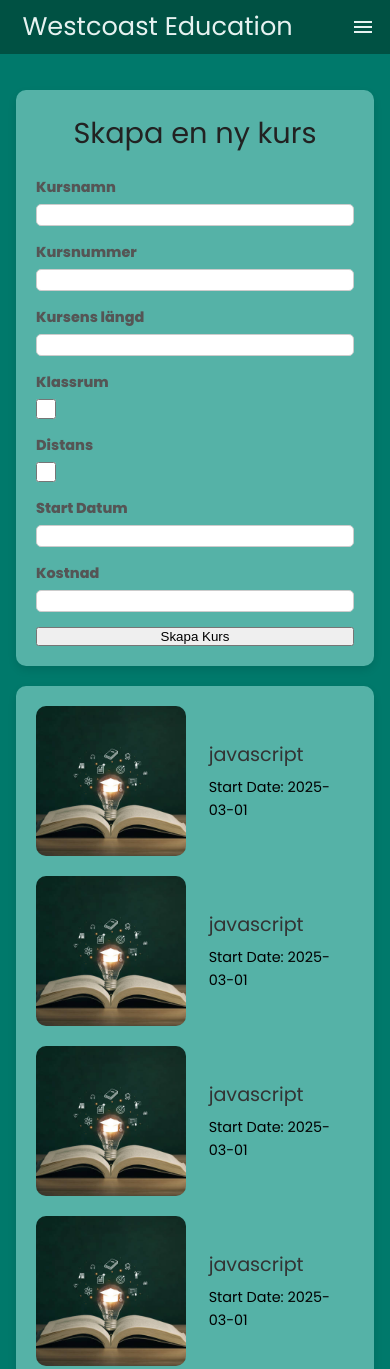
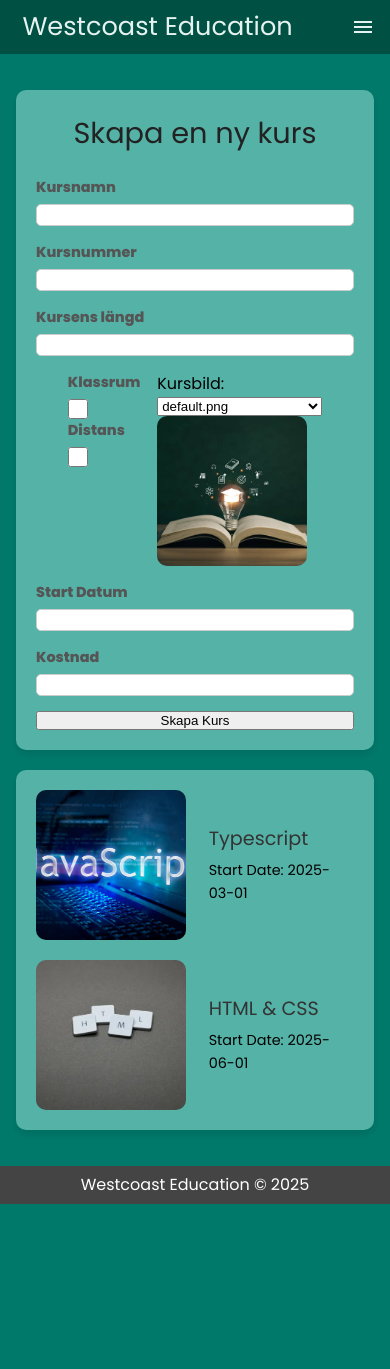
Before and after one commit to Manzai-1/wcoast-ed, a website with bundled scripts: page src/pages/admin-courses.html in a window 390 px wide. Shown: the top 1369 px of the page. After the commit the page ends 1204 px from the top, so only its background shows below. Built offline with nearby package versions, Linux system fonts and the light colour scheme; data requests are answered from the project's data file.

Commit message:
Add option to choose course image during course creation and course update

```diff
--- a/db.json
+++ b/db.json
@@ -1,263 +1,27 @@
 {
   "courses": [
     {
-      "title": "javascript",
-      "courseNr": "123",
-      "lengthDays": "144",
-      "onSite": "Nej",
-      "remote": "Ja",
+      "id": "24f6",
+      "title": "Typescript",
+      "courseNr": "288",
+      "lengthDays": "14",
+      "onSite": "Ja",
+      "remote": "Nej",
       "startDate": "2025-03-01",
       "price": "5000",
-      "imgUrl": "../../src/assets/images/no-img.png",
-      "id": "8b89"
-    },
-    {
-      "id": "343f",
-      "title": "javascript",
-      "courseNr": "123",
-      "lengthDays": "14",
-      "onSite": "Nej",
-      "remote": "Ja",
-      "startDate": "2025-03-01",
-      "price": "5000",
-      "imgUrl": "../../src/assets/images/no-img.png"
-    },
-    {
-      "title": "javascript",
-      "courseNr": "123",
-      "lengthDays": "14",
-      "onSite": "Ja",
-      "remote": "Ja",
-      "startDate": "2025-03-01",
-      "price": "5000",
-      "imgUrl": "../../src/assets/images/no-img.png",
-      "id": "2fd4"
-    },
-    {
-      "id": "83a2",
-      "title": "javascript",
-      "courseNr": "123",
-      "lengthDays": "14",
-      "onSite": "Nej",
-      "remote": "Ja",
-      "startDate": "2025-03-01",
-      "price": "5000",
-      "imgUrl": "../../src/assets/images/no-img.png"
-    },
-    {
-      "id": "9ba5",
-      "title": "javascript",
-      "courseNr": "123",
-      "lengthDays": "14",
-      "onSite": "Nej",
-      "remote": "Ja",
-      "startDate": "2025-03-01",
-      "price": "5000",
-      "imgUrl": "../../src/assets/images/no-img.png"
-    },
-    {
-      "id": "8a76",
-      "title": "javascript",
-      "courseNr": "123",
-      "lengthDays": "14",
-      "onSite": "Nej",
-      "remote": "Ja",
-      "startDate": "2025-03-01",
-      "price": "5000",
-      "imgUrl": "../../src/assets/images/no-img.png"
-    },
-    {
-      "id": "b6e2",
-      "title": "javascript",
-      "courseNr": "123",
-      "lengthDays": "14",
-      "onSite": "Nej",
-      "remote": "Ja",
-      "startDate": "2025-03-01",
-      "price": "5000",
-      "imgUrl": "../../src/assets/images/no-img.png"
-    },
-    {
-      "id": "f538",
-      "title": "javascript",
-      "courseNr": "123",
-      "lengthDays": "14",
-      "onSite": "Nej",
-      "remote": "Ja",
-      "startDate": "2025-03-01",
-      "price": "5000",
-      "imgUrl": "../../src/assets/images/no-img.png"
-    },
-    {
-      "id": "0215",
-      "title": "Typescript",
-      "courseNr": "123444",
-      "lengthDays": "14",
-      "onSite": "Ja",
-      "remote": "Ja",
-      "startDate": "2025-04-01",
-      "price": "2322",
-      "imgUrl": "../../src/assets/images/no-img.png"
+      "img": "javascript.png"
     },
     {
       "title": "HTML & CSS",
-      "courseNr": "2993",
-      "lengthDays": "14",
-      "onSite": "Nej",
-      "remote": "Ja",
-      "startDate": "2025-06-01",
-      "price": "0",
-      "imgUrl": "../../src/assets/images/no-img.png",
-      "id": "3ee5"
-    },
-    {
-      "title": "HTML & CSS",
-      "courseNr": "2993",
-      "lengthDays": "14",
-      "onSite": "Nej",
-      "remote": "Nej",
-      "startDate": "2025-06-01",
-      "price": "2333",
-      "imgUrl": "../../src/assets/images/no-img.png",
-      "id": "4ead"
-    },
-    {
-      "id": "fb2f",
-      "title": "HTML & CSS",
-      "courseNr": "2993",
-      "lengthDays": "14",
-      "onSite": "Nej",
-      "remote": "Nej",
-      "startDate": "2025-06-01",
-      "price": "2333",
-      "imgUrl": "../../src/assets/images/no-img.png"
-    },
-    {
-      "id": "1720",
-      "title": "Blockchain",
-      "courseNr": "2993",
-      "lengthDays": "14",
-      "onSite": "Nej",
-      "remote": "Nej",
-      "startDate": "2025-06-01",
-      "price": "2333",
-      "imgUrl": "../../src/assets/images/no-img.png"
-    },
-    {
-      "id": "1068",
-      "title": "Blockchain",
-      "courseNr": "2993",
-      "lengthDays": "14",
-      "onSite": "Nej",
-      "remote": "Nej",
-      "startDate": "2025-06-01",
-      "price": "2333",
-      "imgUrl": "../../src/assets/images/no-img.png"
-    },
-    {
-      "id": "d375",
-      "title": "Smart contracts",
-      "courseNr": "239000",
+      "courseNr": "123444",
       "lengthDays": "21",
       "onSite": "Ja",
       "remote": "Ja",
-      "startDate": "2025-08-01",
-      "price": "9999",
-      "imgUrl": "../../src/assets/images/no-img.png"
-    },
-    {
-      "id": "8e65",
-      "title": "javascript",
-      "courseNr": "123",
-      "lengthDays": "14",
-      "onSite": "Nej",
-      "remote": "Ja",
-      "startDate": "2025-03-01",
-      "price": "5000",
-      "imgUrl": "../../src/assets/images/no-img.png"
-    },
-    {
-      "id": "daba",
-      "title": "HTML & CSS",
-      "courseNr": "123",
-      "lengthDays": "213",
-      "onSite": "Ja",
-      "remote": "Ja",
-      "startDate": "1231",
-      "price": "2333",
-      "imgUrl": "../../src/assets/images/no-img.png"
+      "startDate": "2025-06-01",
+      "price": "1231",
+      "img": "html.png",
+      "id": "fa71"
     }
   ],
-  "registrations": [
-    {
-      "id": "343f",
-      "users": [
-        {
-          "id": "dawd@gmail.com",
-          "name": "pelle",
-          "address": "gatan 2",
-          "mobileNr": "073444444"
-        },
-        {
-          "id": "dawd@gmail.com",
-          "name": "pelle",
-          "address": "gatan 2",
-          "mobileNr": "073444444"
-        },
-        {
-          "id": "dawd@gmail.com",
-          "name": "pelle",
-          "address": "gatan 2",
-          "mobileNr": "073444444"
-        },
-        {
-          "id": "dawd@gmail.com",
-          "name": "pelle",
-          "address": "gatan 2",
-          "mobileNr": "073444444"
-        },
-        {
-          "id": "dawd@gmail.com",
-          "name": "pelle",
-          "address": "gatan 2",
-          "mobileNr": "073444444"
-        }
-      ]
-    },
-    {
-      "id": "8b89",
-      "users": [
-        {
-          "id": "dawd@gmail.com",
-          "name": "pelle",
-          "address": "gatan 2",
-          "mobileNr": "073444444"
-        },
-        {
-          "id": "dawd@gmail.com",
-          "name": "pelle",
-          "address": "gatan 2",
-          "mobileNr": "073444444"
-        },
-        {
-          "id": "dawd@gmail.com",
-          "name": "pelle",
-          "address": "gatan 2",
-          "mobileNr": "073444444"
-        },
-        {
-          "id": "dawd@gmail.com",
-          "name": "pelle",
-          "address": "gatan 2",
-          "mobileNr": "073444444"
-        },
-        {
-          "id": "dawd@gmail.com",
-          "name": "pelle",
-          "address": "gatan 2",
-          "mobileNr": "073444444"
-        }
-      ]
-    }
-  ]
+  "registrations": []
 }
--- a/src/admin-courses.ts
+++ b/src/admin-courses.ts
@@ -1,7 +1,7 @@
 import { ICourse } from "./models/ICourse";
 import { mapFormToICourse } from "./utils/map-services.js";
 import { getData, postData } from "./utils/http-services.js";
-import { createCourseDiv } from "./utils/dom.js";
+import { createCourseDiv, createImageSelectDiv } from "./utils/dom.js";
 import { handleUserLogin, updateLoginStatusText } from "./utils/login.js";
 import { config } from "./config/config.js";
 
@@ -10,6 +10,7 @@ const form:HTMLFormElement = document.querySelector<HTMLFormElement>('#new-cours
 const list = document.querySelector<HTMLDivElement>('#course-list')!;
 
 const initApp = ()=>{
+    addImgOptions();
     loadCourses();
     updateLoginStatusText();
 }
@@ -47,6 +48,21 @@ const clearForm = ()=>{
             input.value = '';
         }
     })
+
+    form.querySelector<HTMLSelectElement>('select')!.selectedIndex = 0;
+}
+
+const addImgOptions = ()=>{
+    const div = createImageSelectDiv();
+    div.querySelector<HTMLSelectElement>('#image-select')!
+        .addEventListener('input', handleSelectImage);
+    form.querySelector<HTMLDivElement>('#course-form-options-div')!.appendChild(div);
+}
+
+const handleSelectImage = (e:Event)=>{
+    const imgSelect = e.target as HTMLSelectElement;
+    const prevImg = `${config.images.url}/${imgSelect.value}`;
+    document.querySelector<HTMLImageElement>('#selected-image')!.src = prevImg;
 }
 
 form.addEventListener('submit',handleSaveCourse);
--- a/src/assets/css/site.css
+++ b/src/assets/css/site.css
@@ -184,6 +184,17 @@ a {
   height: 20px;
   accent-color: #007BFF;
   cursor: pointer;
+}
+
+.options-div {
+  display: flex;
+  justify-content: space-between;
+  margin-inline: 10%;
+}
+
+.image-option-div {
+  display: flex;
+  flex-direction: column;
 }
 
 /* course customer table */
--- a/src/config/config.ts
+++ b/src/config/config.ts
@@ -6,8 +6,15 @@ export const config = {
     localStorage: {
         key: 'user'
     },
-    assetUrl: {
-        img: '../../src/assets/images'
+    images: {
+        url: '../../src/assets/images/courses',
+        list: [
+            'default.png',
+            'blockchain.png',
+            'html.png',
+            'javascript.png',
+            'programming.png'
+        ]
     },
     pages: {
         courseDetail: 'http://127.0.0.1:5500/src/pages/course-detail.html',
--- a/src/models/ICourse.ts
+++ b/src/models/ICourse.ts
@@ -7,5 +7,5 @@ export interface ICourse{
     remote: string;
     startDate: string;
     price: string;
-    imgUrl: string;
+    img: string;
 }
--- a/src/pages/admin-courses.html
+++ b/src/pages/admin-courses.html
@@ -47,13 +47,14 @@
             <label for="lengthDays">Kursens längd</label>
             <input type="text" name="lengthDays" id="lengthDays" />
           </div>
-          <div class="form-control">
-            <label for="onSite">Klassrum</label>
-            <input type="checkbox" name="onSite" id="onSite" />
-          </div>
-          <div class="form-control">
-            <label for="remote">Distans</label>
-            <input type="checkbox" name="remote" id="remote" />
+          <div class = options-div id="course-form-options-div">
+            <div class="form-control">
+              <label for="onSite">Klassrum</label>
+              <input type="checkbox" name="onSite" id="onSite" />
+
+              <label for="remote">Distans</label>
+              <input type="checkbox" name="remote" id="remote" />
+            </div>
           </div>
           <div class="form-control">
             <label for="startDate">Start Datum</label>
--- a/src/utils/dom.ts
+++ b/src/utils/dom.ts
@@ -1,3 +1,4 @@
+import { config } from '../config/config.js';
 import { ICourse } from '../models/ICourse';
 import { IUser } from '../models/IUser';
 
@@ -7,7 +8,7 @@ export const createCourseDiv = (course: ICourse, courseDetailUrl:string): HTMLDi
       `<a href=${courseDetailUrl}>
         <div class="course">
             <img
-              src="${course.imgUrl}"
+              src="${config.images.url}/${course.img}"
               alt="${course.title}"
               class="course-image"/>
             <div class="course-img-details">
@@ -22,7 +23,7 @@ export const createCourseDiv = (course: ICourse, courseDetailUrl:string): HTMLDi
 export const createCourseDetailDiv = (course:ICourse):HTMLDivElement => {
   const div = document.createElement('div');
   div.innerHTML = `
-    <img src="${course.imgUrl}" alt="${course.title}" class="course-image">
+    <img src="${config.images.url}/${course.img}" alt="${course.title}" class="course-image">
         <div class="course-info">
           <h2 id="course-title" class="course-title">${course.title}</h2>
           ${createCourseDetailP('course-number','Kurs Nummer',course.courseNr)}
@@ -78,6 +79,33 @@ const createUserTr = (user:IUser):string=>{
   `;
 }
 
+export const createImageSelectDiv = ():HTMLDivElement=>{
+  const values:string[] = config.images.list;
+
+  const div = document.createElement('div');
+  div.classList.add('image-option-div');
+  div.innerHTML = `
+        <label for="image-select">Kursbild:</label>
+        <select id="image-select" class="image-dropdown" name="img-select">
+        </select>
+        <img
+          id="selected-image"
+          src="${config.images.url}/${config.images.list[0]}"
+          alt="Selected Image"
+          class="course-image">
+  `;
+
+  const select = div.querySelector<HTMLSelectElement>('select')!;
+  values.forEach((value)=>{
+    const option = document.createElement('option');
+    option.value = value;
+    option.textContent = value;
+    select.appendChild(option);
+  });
+
+  return div;
+}
+
 export const createLoginDiv = ():HTMLDivElement=>{
   const div = document.createElement('div');
   div.id = '#login-div';
--- a/src/utils/map-services.ts
+++ b/src/utils/map-services.ts
@@ -3,6 +3,8 @@ import { ICourse } from "../models/ICourse";
 import { IUser } from "../models/IUser";
 
 export const mapFormToICourse = (data:FormData):ICourse=>{
+    console.log(data.get('image'));
+
     return {
         title:      getString(data.get('title') as string),
         courseNr:   getNumber(data.get('courseNr') as string),
@@ -11,7 +13,7 @@ export const mapFormToICourse = (data:FormData):ICourse=>{
         remote:     getBool(data.get('remote') as string),
         startDate:  getNumber(data.get('startDate') as string),
         price:      getNumber(data.get('price') as string),
-        imgUrl:     `${config.assetUrl.img}/no-img.png`,
+        img:     `${data.get('img-select')}`
     };
 }
 
```
Also changed, not shown: src/admin-course-detail.ts (+23 -1 lines), src/pages/admin-course-detail.html (+8 -7 lines), dist/admin-course-detail.js, dist/admin-courses.js, dist/config/config.js, dist/utils/dom.js, dist/utils/map-services.js, src/assets/images/courses/blockchain.png (added), src/assets/images/courses/default.png (added), src/assets/images/courses/html.png (added), src/assets/images/courses/javascript.png (added), src/assets/images/courses/programming.png (added).
